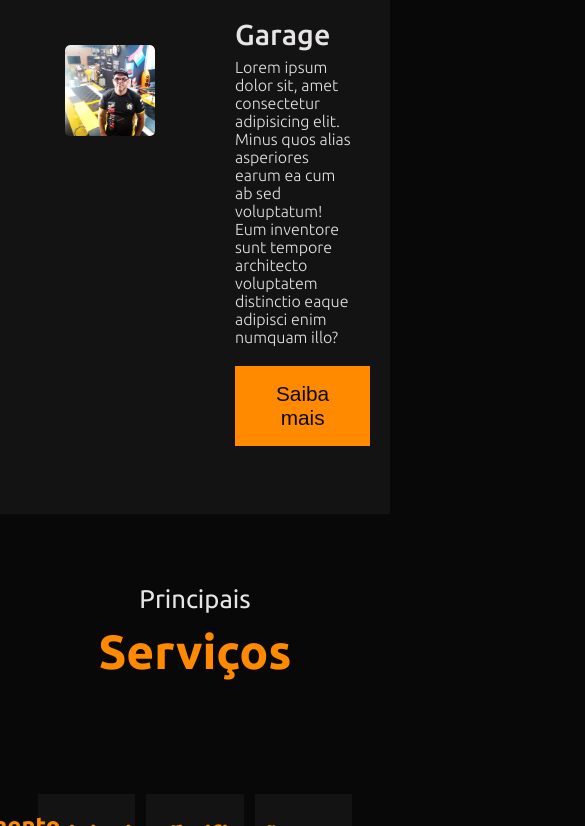
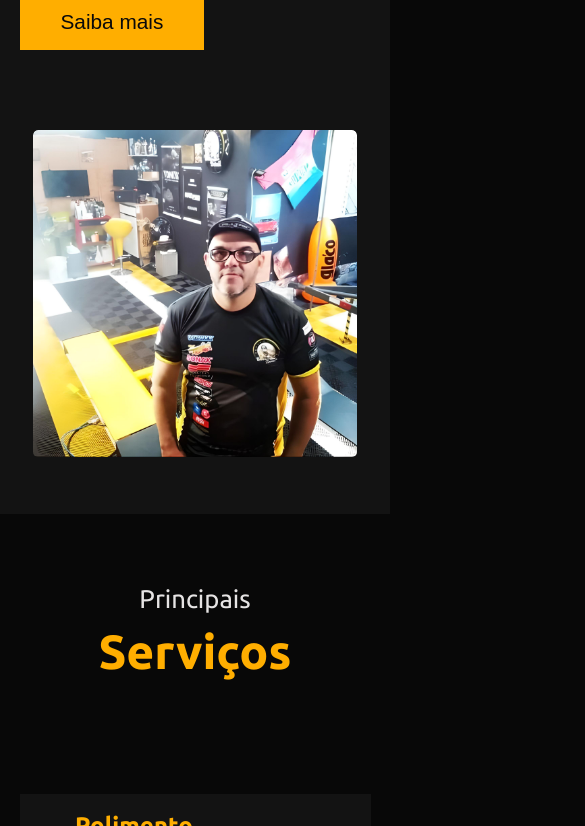
Before and after one commit to BaerSenac/Baer_Detail_Garage, a website: page index.html in a window 390 px wide. Shown: the part 1174-2000 px from the top of the page, 585 px wide, since content can reach past the window. Drawn offline with nearby package versions, Linux system fonts and the light colour scheme; a web font is replaced by a local one.

Commit message:
responsivo mobile

```diff
--- a/index.html
+++ b/index.html
@@ -23,8 +23,6 @@
             <a href="#galery" onclick="clickMenu()">Galeria</a>
             <a href="#contato" onclick="clickMenu()">Contato</a>
           </li>
-
-
         </nav>
         <button class="hamburger" onclick="clickMenu()">
           <i class="fas fa-bars"></i>
@@ -38,10 +36,8 @@
         <div class="home-img"></div>
         <div class="home-flex" >
           <div class="home-content" data-aos="fade-left">
-            <h2 class="home-subtitle">Estética Automotiva</h2>
-            <h1 class="home-title">Baer Detail Garage</h1>
-            <p>Em desenvolvimento</p>
-
+            <h2 class="home-title">Estética Automotiva</h2>
+            <h1 class="home-subtitle">Baer Detail Garage</h1>
             <button class="home-btn">Explore <span class="material-symbols-outlined">
               arrow_right_alt
               </span></button>
@@ -171,22 +167,26 @@
 
           </div><!-- services container -->
         </div>
-        <section class="after-before">
+
+
+
+      </section><!-- section services -->
+
+      <section class="after-before">
+        <div class="after-container">
           <div class="after-content" data-aos="fade-right">
             <h1>Antes e Depois</h1>
             <p>Lorem ipsum dolor sit, amet consectetur adipisicing elit. Corrupti ab quisquam dolor ex commodi velit et molestias qui cupiditate incidunt, consequatur ratione nisi delectus nesciunt perspiciatis soluta provident. Neque, odio.</p>
             <span>Passe o mouse na imagem para revelar o antes e depois<i class="fa-solid fa-hand"></i></span>
           </div>
-
           <div class="antesDepois" data-aos="fade-left">
 
             <img src="Img/img1.jpeg" alt="imagem 1" class="antes">
             <div class="depois" data-src="Img/img2.jpeg"></div>
           </div>
-        </section>
+        </div>
 
-
-      </section><!-- section services -->
+      </section>
 
       <section class="galeria" id="galery"><!-- section galery -->
         <div class="galeria-container">
--- a/scss/_after.sass
+++ b/scss/_after.sass
@@ -10,51 +10,58 @@
     justify-content: center
     align-items: center
     gap: 10rem
-    .after-content
-        gap: 21px
+    @include mixins.mobile
+        height: 100vh
+    .after-container
         display: flex
-        flex-direction: column
-        align-items: flex-start
-        justify-content: space-around
-        h1
-            color: variables.$yellow
-            font-size: 2rem
-        p
-            color: variables.$white
-            font-size: 1.2rem
-            font-weight: 200
-            width: 500px
-            max-width: 500px
+        gap: 4rem
+        .after-content
 
-        span
-            display: inline-flex
-            color: variables.$yellow
-            gap: 30px
-            i
-                -webkit-text-stroke: 1px
-                -webkit-text-stroke-color: variables.$white
-                color: variables.$fundo
-                font-size: 2.5rem
-                animation: arrow 1s infinite
+            display: flex
+            flex-direction: column
+            align-items: flex-start
+            justify-content: center
+            @include mixins.mobile
+                flex-direction: column-reverse
+            h1
+                color: variables.$yellow
+                font-size: 2rem
+            p
+                color: variables.$white
+                font-size: 1.2rem
+                font-weight: 200
+                width: 500px
+                max-width: 500px
+
+            span
+                display: inline-flex
+                color: variables.$yellow
+                gap: 30px
+                i
+                    -webkit-text-stroke: 1px
+                    -webkit-text-stroke-color: variables.$white
+                    color: variables.$fundo
+                    font-size: 2.5rem
+                    animation: arrow 1s infinite
 
 
 
-    .antesDepois
-        position: relative
-        width: 400px
-        max-width: 400px
-        cursor: grab
-        border-radius: 5px
-        img
-            max-width: 100%
+        .antesDepois
+            position: relative
+            width: 400px
+            max-width: 400px
+            cursor: grab
             border-radius: 5px
+            img
+                max-width: 100%
+                border-radius: 5px
 
-        .depois
-            border-radius: 5px
-            position: absolute
-            top: 0
-            left: 0
-            width: 45%
-            height: 99.5%
-            background-size: cover
-            border-right: 1px solid #fff
+            .depois
+                border-radius: 5px
+                position: absolute
+                top: 0
+                left: 0
+                width: 45%
+                height: 99.5%
+                background-size: cover
+                border-right: 1px solid #fff
--- a/scss/_galeria.sass
+++ b/scss/_galeria.sass
@@ -4,13 +4,12 @@
 
 .galeria
     height: 130vh
+    // @include mixins.mobile
+    //     height: 290vh
     .galeria-container
         background: variables.$fundo
-        display: flex
-        align-items: center
-
+        @include mixins.flex-center
         flex-direction: column
-        justify-content: center
         @include mixins.page
         filter: none
         .galeria-title
@@ -26,6 +25,8 @@
             justify-content: center
             grid-gap: 5px
             align-items: center
+            @include mixins.mobile
+              grid-template-columns:  1fr
 
             img
                 width: 300px
@@ -34,6 +35,9 @@
                 -moz-transition: all 0.3s
                 -webkit-transition: all 0.3s
                 transition: all 0.3s
+                @include mixins.mobile
+                    width: 200px
+                    height: 200px
                 &:hover
                     -moz-transform: scale(1.011)
                     -webkit-transform: scale(1.021)
--- a/scss/_header.sass
+++ b/scss/_header.sass
@@ -29,7 +29,6 @@ header
         height: 30vh
         padding: 20px
         background: variables.$fundo-card
-
         transform: translateY(6vh)
         animation: navbar .3s ease forwards
 
@@ -51,19 +50,13 @@ header
       li
         transition: transform .5s ease
         @include mixins.mobile
-          display: flex
-          flex-direction: column
-          align-items: flex-end
+          @include mixins.flex-end
           gap: 30px
         @include mixins.tablet
-          display: flex
-          flex-direction: column
-          align-items: flex-end
+          @include mixins.flex-end
           gap: 30px
         @include mixins.laptop
-          display: flex
-          flex-direction: column
-          align-items: flex-end
+          @include mixins.flex-end
           gap: 30px
         a
           color: variables.$white
--- a/scss/_home.sass
+++ b/scss/_home.sass
@@ -16,38 +16,45 @@
       background-size: 200%
 
   .home-flex
-    display: flex
+    @include mixins.flex-center
     flex-wrap: wrap
     justify-content: space-between
-    align-items: center
     gap: 30px
     position: absolute
     flex-direction: row-reverse
-
+    @include mixins.mobile
+      flex-direction: column-reverse
     // conteudo escrito
     .home-content
       display: flex
       flex-direction: column
       align-items: flex-start
+      @include mixins.mobile
+        @include mixins.flex-center
 
       .home-title
+        margin: 0
+        padding: 0
         font-size: 3rem
         font-weight: 500
         color: variables.$white
+        @include mixins.mobile
+          font-size: 2rem
+        @include mixins.tablet
+          font-size: 2rem
 
-      p
-        color: #a8a8a8
-        font-size: 2rem
+
 
       .home-subtitle
         font-size: 4rem
-
         font-weight: 700
-        background-image: linear-gradient(90deg, #ff8a00 31.77%, #ffc400 116.61%)
+        background-image: linear-gradient(90deg, #ffae00 31.77%, #ffc400 116.61%)
         background-clip: text
-
         -webkit-text-fill-color: transparent
-
+        @include mixins.mobile
+          font-size: 2.1rem
+        @include mixins.tablet
+          font-size: 2.1rem
       .home-btn
         @include mixins.btn
         transition: .3s all
--- a/scss/_mixins.sass
+++ b/scss/_mixins.sass
@@ -21,6 +21,12 @@
   display: flex
   justify-content: center
   align-items: center
+
+@mixin flex-end
+  display: flex
+  flex-direction: column
+  align-items: flex-end
+
 
 @mixin bg-img($img)
   background-image: url('../Img/#{$img}')
--- a/scss/_services.sass
+++ b/scss/_services.sass
@@ -7,6 +7,8 @@
         background: variables.$fundo
         height: 100vh
         @include mixins.container
+        @include mixins.mobile
+            height: 240vh
         .services-title
             @include mixins.title
             h1
@@ -23,7 +25,10 @@
             grid-template-columns: 1fr 1fr 1fr
             margin-top: 50px
             grid-gap: 1px
-
+            @include mixins.mobile
+              grid-template-columns: 1fr
+            @include mixins.tablet
+              grid-template-columns: 1fr
 
             .card
                 background: variables.$fundo-card
@@ -37,7 +42,12 @@
                 padding: 10px
                 gap: 3rem
                 transition: 1s all
+                z-index: 100
+                @include mixins.mobile
+                    width: 90vw
 
+                @include mixins.tablet
+                    width: 90vw
                 &:hover
                     background: #2c2c2c
 
@@ -69,7 +79,8 @@
                             background: variables.$backgroundBtn-light
                 .card-img
                     overflow: hidden
-
+                    @include mixins.mobile
+                        display: none
                     img
                         max-width: 130px
                         border-radius: 5px
--- a/scss/_sobre.sass
+++ b/scss/_sobre.sass
@@ -4,9 +4,7 @@
 
 .sobre
   @include mixins.page
-  display: flex
-  align-items: center
-  justify-content: center
+  @include mixins.flex-center
   background: variables.$fundo-card
   .sobre-content
     display: grid
@@ -14,18 +12,26 @@
     justify-items: end
     align-items: center
     gap: 5rem
+    @include mixins.mobile
+      display: flex
+      flex-direction: column-reverse
+    @include mixins.tablet
+      display: flex
+      flex-direction: column-reverse
 
     .sobre-img
       overflow: hidden
       border-radius: 5px
       img
-        width: 23vw
+        width: 25vw
         border-radius: 5px
         filter: saturate(105%) brightness(100%)
         max-width: 100%
         -moz-transition: all 0.3s
         -webkit-transition: all 0.3s
         transition: all 0.3s
+        @include mixins.mobile
+          width: 83vw
         &:hover
           -moz-transform: scale(1.1)
           -webkit-transform: scale(1.1)
@@ -34,7 +40,10 @@
 
     .sobre-text
       max-width: 30vw
-
+      @include mixins.mobile
+        max-width: 90vw
+      @include mixins.tablet
+        max-width: 90vw
       h1
         color: variables.$white
         font-size: 3rem
--- a/scss/_variables.sass
+++ b/scss/_variables.sass
@@ -4,7 +4,7 @@ $fundo-card: #131313
 $fundo-header: #131313e1
 
 $white: #e6e4e4
-$yellow: #ff8a00
+$yellow: #ffae00
 $grey: #9b9a9a
 $black: #0a0a0a
 
```
Also changed, not shown: scss/style.css, 1 other file.
